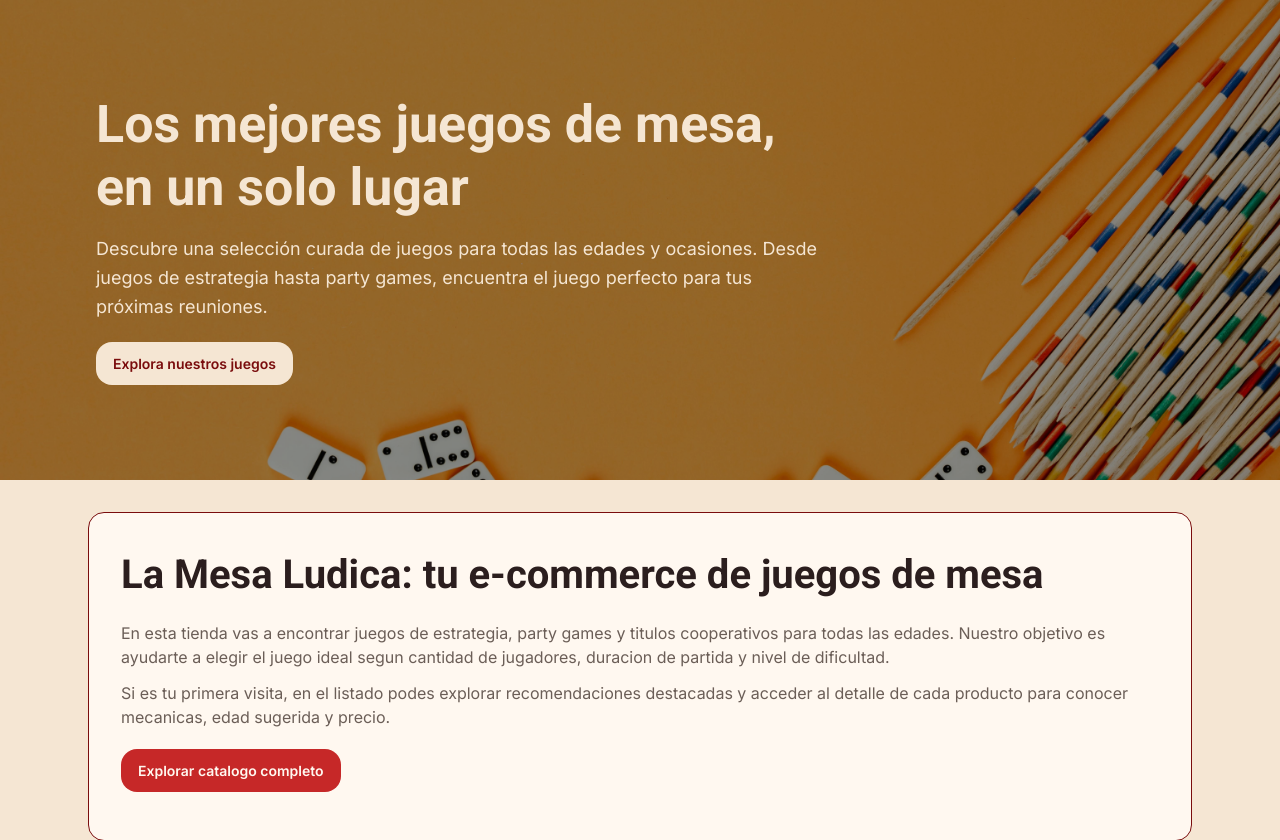
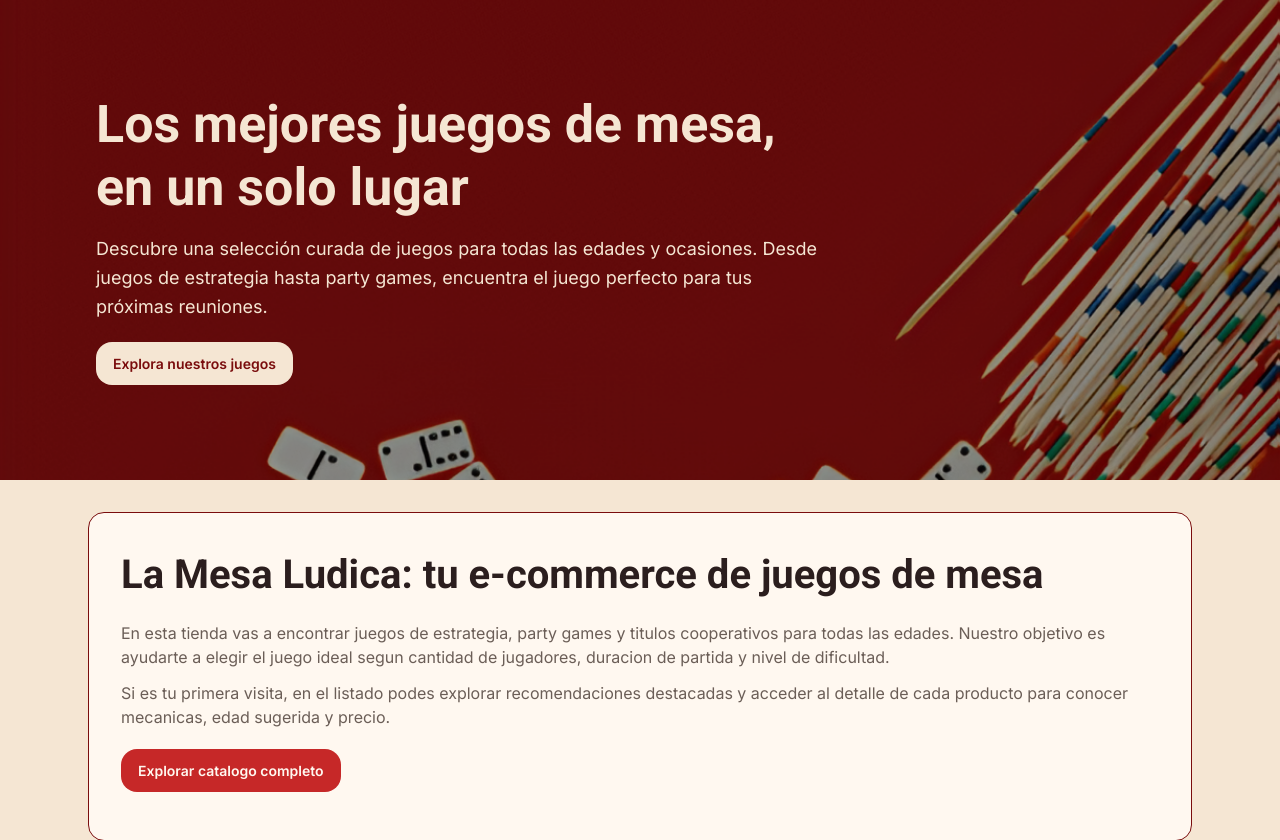
Before and after one commit to Galleee2002/PHP-E-Commerce, a PHP site: page / in a window 1280 px wide. Shown: the part 65-905 px from the top of the page. Run offline with PHP 8.4, Linux system fonts and the light colour scheme.

Commit message:
-Cambio el fondo del hero

```diff
--- a/vistas/home.php
+++ b/vistas/home.php
@@ -1,4 +1,4 @@
-<section class="hero" style="background-image: url('imgs/fotobanner.jpg');">
+<section class="hero" style="background-image: url('imgs/fotobanner.png');">
     <div class="hero__overlay"></div>
     <div class="hero__content">
         <h1 class="hero__title">Los mejores juegos de mesa, en un solo lugar</h1>
```
Also changed, not shown: imgs/fotobanner.jpg (deleted), imgs/fotobanner.png (added).
